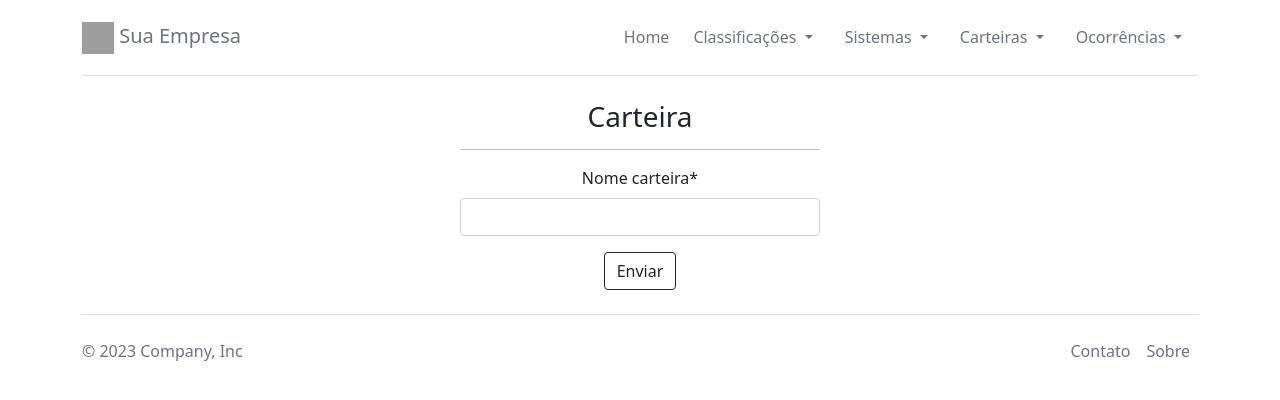
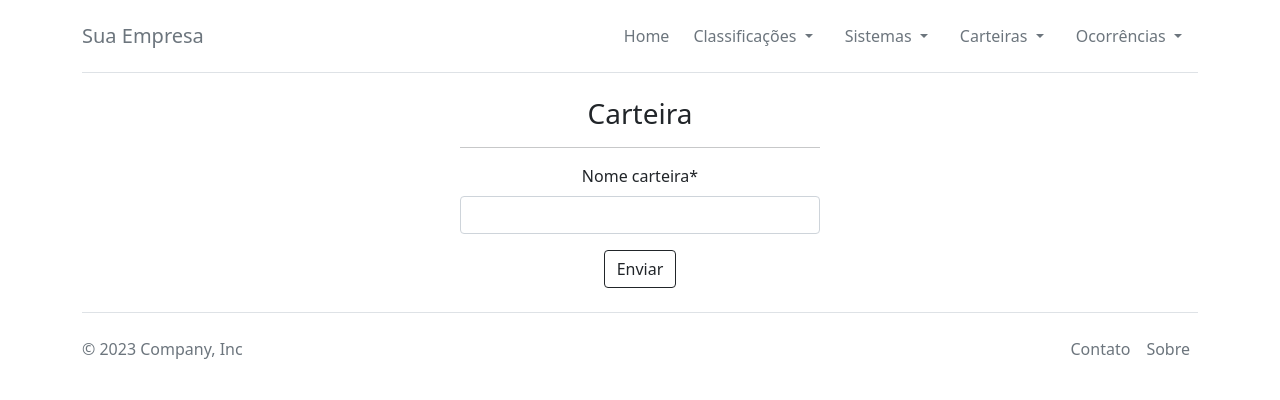
Before and after one commit to CamilaFreitass/registro_ocorrencias, a Django app: page /carteira_nova/ in a window 1280 px wide. Shown: the top 400 px of the page. Run offline with Django 4.2, Linux system fonts and the light colour scheme; some libraries are stand-ins or nearby versions; grey boxes are pictures that could not be loaded.

Commit message:
ajustando header

```diff
--- a/relatorio/templates/base.html
+++ b/relatorio/templates/base.html
@@ -17,7 +17,7 @@
     <div class="container">
         <header class="d-flex flex-wrap align-items-center justify-content-center justify-content-md-between py-3 mb-4 border-bottom">
             <a class="navbar-brand link-secondary" href="#" align="center">
-                <img src="{% static 'images.png' %}" width="32" height="32" align="center"> Sua Empresa
+                Sua Empresa
             </a>
 
             <ul class="nav col-12 col-md-auto mb-2 justify-content-center mb-md-0">
```
